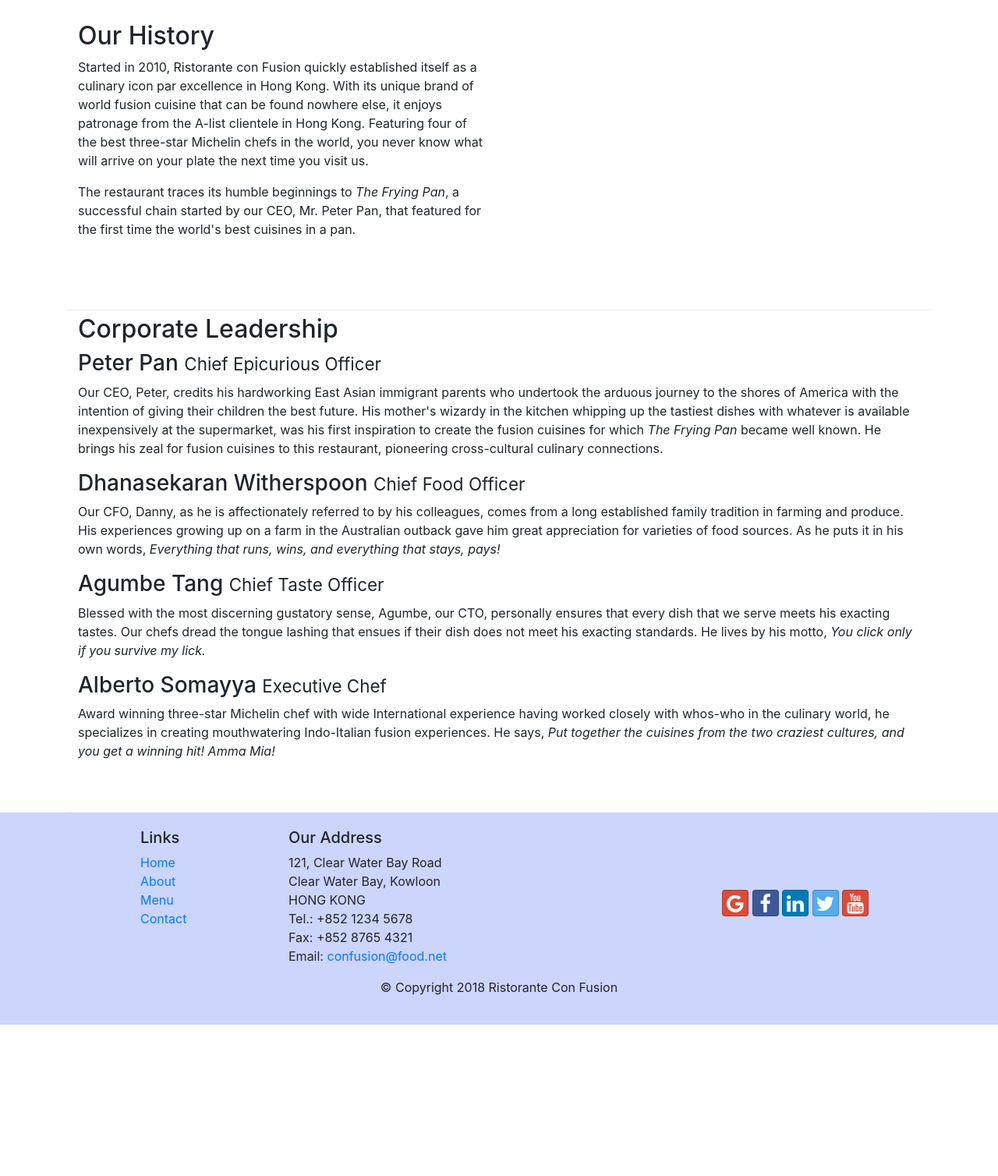
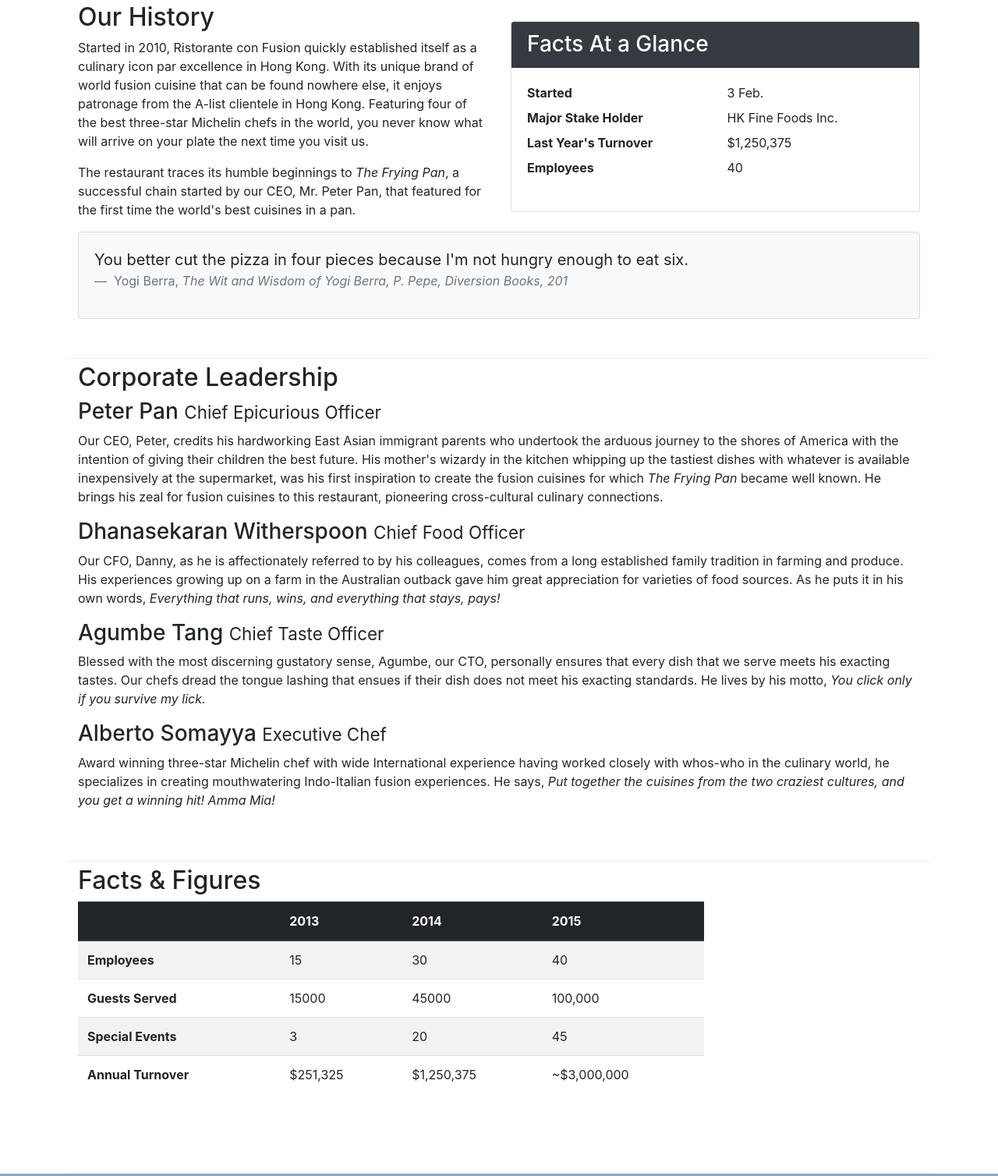
Before and after one commit to Meliwi/Front-End-Web-UI-Frameworks-and-Tools-Bootstrap-4, a website: page week2/aboutus.html in a window 1280 px wide. Shown: the part 443-1951 px from the top of the page at 78% size. Before the commit the page ends 1757 px from the top, so only its background shows below. Drawn offline with nearby package versions, Linux system fonts and the light colour scheme.

Commit message:
tables and cards

```diff
--- a/week2/aboutus.html
+++ b/week2/aboutus.html
@@ -83,7 +83,39 @@
                 <p>Started in 2010, Ristorante con Fusion quickly established itself as a culinary icon par excellence in Hong Kong. With its unique brand of world fusion cuisine that can be found nowhere else, it enjoys patronage from the A-list clientele in Hong Kong.  Featuring four of the best three-star Michelin chefs in the world, you never know what will arrive on your plate the next time you visit us.</p>
                 <p>The restaurant traces its humble beginnings to <em>The Frying Pan</em>, a successful chain started by our CEO, Mr. Peter Pan, that featured for the first time the world's best cuisines in a pan.</p>
             </div>
-            <div>
+            <div class="col-sm">
+                <div class="card">
+                    <h3 class="card-header bg-dark text-white">Facts At a Glance</h3>
+                    <div class="card-body">
+                        <dl class="row">
+                            <dt class="col-6">Started</dt>
+                            <dd class="col-6" >3 Feb.</dd>
+                            <dt class="col-6">Major Stake Holder</dt>
+                            <dd class="col-6">HK Fine Foods Inc.</dd>
+                            <dt class="col-6">Last Year's Turnover</dt>
+                            <dd class="col-6">$1,250,375</dd>
+                            <dt class="col-6">Employees</dt>
+                            <dd class="col-6">40</dd>
+                        </dl>
+                    </div>
+                </div>
+            </div>
+            <div class="col-12">
+                <div class="card card-body bg-light">
+                    <blockquote class="blockquote">
+                        <p class="mb-0">
+                            You better cut the pizza in four pieces
+                            because I'm not hungry enough to eat six.
+                        </p>
+                        <footer class="blockquote-footer">
+                            Yogi Berra,
+                            <cite title="Source Title">
+                                The Wit and Wisdom of Yogi Berra,
+                                P. Pepe, Diversion Books, 201
+                            </cite>
+                        </footer>
+                    </blockquote>
+                </div>
             </div>
         </div>
 
@@ -100,7 +132,52 @@
                 <p class="d-none d-sm-block">Award winning three-star Michelin chef with wide International experience having worked closely with whos-who in the culinary world, he specializes in creating mouthwatering Indo-Italian fusion experiences. He says, <em>Put together the cuisines from the two craziest cultures, and you get a winning hit! Amma Mia!</em></p>
             </div>
        </div>
+       <div class="row row-content" >
+            <div class="col-12 col-sm-9">
+                <h2>Facts &amp; Figures</h2>
+                <div class="table-responsive">
+                    <table class="table table-striped">
+                        <thead class="thead-dark">
+                            <tr>
+                                <th>&nbsp;</th>
+                                <th>2013</th>
+                                <th>2014</th>
+                                <th>2015</th>
+                            </tr>
+                        </thead>
+                        <tbody>
+                            <tr>
+                                <th>Employees</th>
+                                <td>15</td>
+                                <td>30</td>
+                                <td>40</td>
+                            </tr>
+                            <tr>
+                                <th>Guests Served</th>
+                                <td>15000</td>
+                                <td>45000</td>
+                                <td>100,000</td>
+                            </tr>
+                            <tr>
+                                <th>Special Events</th>
+                                <td>3</td>
+                                <td>20</td>
+                                <td>45</td>
+                            </tr>
+                            <tr>
+                                <th>Annual Turnover</th>
+                                <td>$251,325</td>
+                                <td>$1,250,375</td>
+                                <td>~$3,000,000</td>
+                            </tr>
+                        </tbody>
+                    </table>
+                </div>
+            </div>
+            <div class="col-12 col-sm-3">
 
+            </div>
+       </div>
     </div>
 
     <footer class="footer">
--- a/week2/css/styles.css
+++ b/week2/css/styles.css
@@ -11,7 +11,7 @@
 }
 
 .footer {
-    background-color: #ccd5fc;
+    background-color: #8ea8c2;
     margin: 0px auto;
     padding: 20px 0px 20px 0px;
 }
@@ -19,7 +19,7 @@
 .jumbotron{
     padding: 70px 30px 70px;
     margin: 0px auto;
-    background: #68A4CC;
+    background: #22395c;
     color: floralwhite;
 }
 
@@ -35,5 +35,5 @@ body{
 }
 
 .navbar-dark{
-    background-color: #5486a8
+    background-color: #151925
 }
```
Also changed, not shown: week2/ColorPage.png (added).
